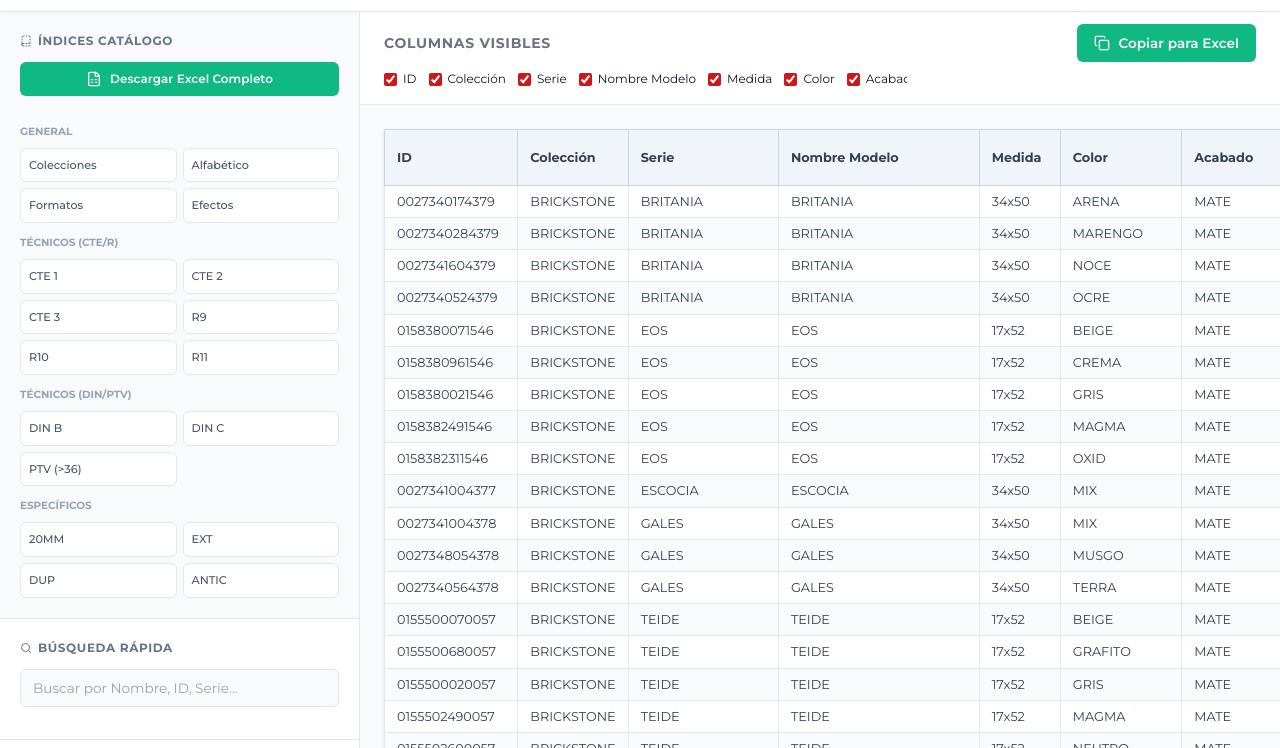
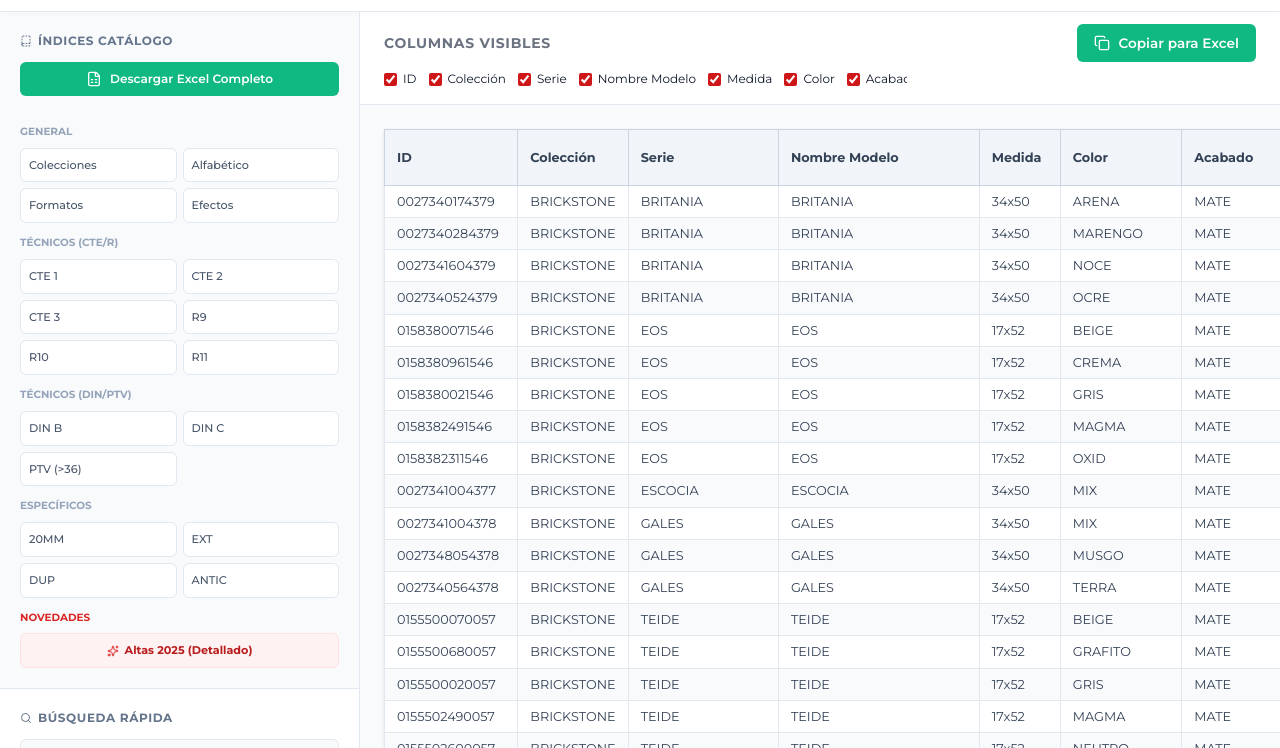
Before and after one commit to 42562830/revision2, a plain HTML site: page PAMESA-INDICES2.html in a window 1280 px wide. Shown: the part 52-800 px from the top of the page. Drawn offline with nearby package versions, Linux system fonts and the light colour scheme.

Commit message:
CON BOTON NOVEDADES

```diff
--- a/PAMESA-INDICES2.html
+++ b/PAMESA-INDICES2.html
@@ -447,7 +447,16 @@
                     <button class="btn-preset" data-preset="dup">DUP</button>
                     <button class="btn-preset" data-preset="antic">ANTIC</button>
                 </div>
+
+                <div class="category-label text-red-600 font-bold">NOVEDADES</div>
+                <div class="preset-grid">
+    <!-- Este es el botón nuevo -->
+                   <button class="btn-preset col-span-2 justify-center font-bold text-red-700 bg-red-50 border-red-100" data-preset="novedades25">
+                   <i data-lucide="sparkles" class="w-3 h-3 text-red-600"></i> Altas 2025 (Detallado)
+                   </button>
+                </div>
             </div>
+
 
             <!-- Filtro: TEXTO LIBRE -->
             <div class="filter-section">
@@ -696,23 +705,63 @@
                 ]
             },
 
-            // INDICE FORMATOS: Medida primero, luego nombre limpio. Ordenado por Area (Desc)
+            // INDICE FORMATOS (CORREGIDO)
             'formatos': {
                 name: 'Por Formatos (Área)',
                 process: (data) => data,
-                deduplicate: (row) => getCleanName(row).toUpperCase(),
+
+                // CAMBIO CLAVE: La "identidad" de la fila ahora es NOMBRE + MEDIDA.
+                // Así, si el modelo existe en 5 medidas, aparecerá 5 veces (una en cada grupo de medida).
+                deduplicate: (row) => `${getCleanName(row).toUpperCase()}_${row[FIELD_MAP.medida.key]}`,
+
                 sort: (a, b) => {
-                    // 1. Área Descendente
+                    // 1. Ordenar por Área (de mayor a menor formato)
                     const areaA = parseFloat((a[FIELD_MAP.area.key] || '0').replace(',', '.'));
                     const areaB = parseFloat((b[FIELD_MAP.area.key] || '0').replace(',', '.'));
+
+                    // Si el área es distinta, poner el más grande primero
                     if (areaB !== areaA) return areaB - areaA;
-                    // 2. Nombre Limpio Ascendente
+
+                    // 2. Si es el mismo formato, ordenar alfabéticamente por nombre
                     return getCleanName(a).localeCompare(getCleanName(b));
                 },
                 columns: [
                     { type: 'field', id: 'medida' },
                     { type: 'virtual', header: 'Nombre Modelo', value: (row) => getCleanName(row) },
-                    { type: 'field', id: 'pagina' } // USAR CAMPO PAGINA REAL
+                    { type: 'field', id: 'pagina' }
+                ]
+            },
+
+            // NUEVO PRESET: NOVEDADES 2025
+            'novedades25': {
+                name: 'Altas Novedades 2025',
+                // 1. FILTRO: Solo lo que tenga año 2025
+                process: (data) => data.filter(row => row._year === 2025),
+
+                // 2. DEDUPLICACIÓN: Clave compuesta Nombre + Medida
+                // Esto es vital: Si un modelo sale en 2 formatos nuevos, salen las 2 filas.
+                deduplicate: (row) => `${getCleanName(row).toUpperCase()}_${row[FIELD_MAP.medida.key]}`,
+
+                // 3. ORDEN: Colección -> Serie -> Nombre -> Medida
+                sort: (a, b) => {
+                    const colA = (a[FIELD_MAP.coleccion.key] || '').localeCompare(b[FIELD_MAP.coleccion.key] || '');
+                    if (colA !== 0) return colA;
+
+                    const serA = (a[FIELD_MAP.serie.key] || '').localeCompare(b[FIELD_MAP.serie.key] || '');
+                    if (serA !== 0) return serA;
+
+                    return getCleanName(a).localeCompare(getCleanName(b));
+                },
+
+                // 4. COLUMNAS ESPECÍFICAS SOLICITADAS
+                columns: [
+                    { type: 'field', id: 'coleccion' },
+                    { type: 'field', id: 'serie' },
+                    { type: 'virtual', header: 'Modelo', value: (row) => getCleanName(row) }, // Nombre limpio
+                    { type: 'field', id: 'medida' }, // Requisito: Formato
+                    { type: 'field', id: 'color' },  // Requisito: Color
+                    { type: 'field', id: 'fecha' },  // Para ver cuándo exactamente en 2025
+                    { type: 'field', id: 'pagina' }  // Contexto catálogo
                 ]
             },
 
```
